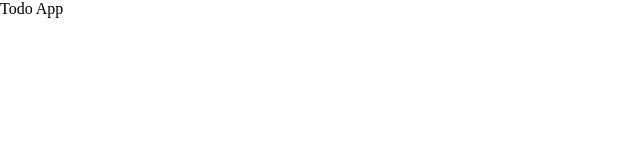
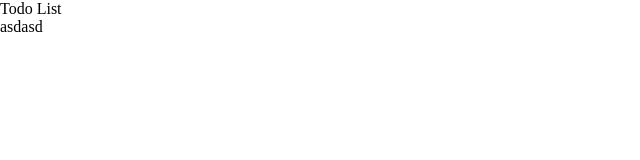
Before and after one commit to RoyBenAviv/todo-list, a React (Create React App) app: page / in a window 1280 px wide. Shown: the top 160 px of the page, without its empty margins (0-640 px from the left). Built offline with nearby package versions, Linux system fonts and the light colour scheme.

Commit message:
added react router dom, build directory changed

```diff
--- a/package.json
+++ b/package.json
@@ -10,6 +10,8 @@
     "@types/node": "^16.11.41",
     "@types/react": "^18.0.14",
     "@types/react-dom": "^18.0.5",
+    "@types/react-router-dom": "^5.3.0",
+    "react-router-dom": "^5.3.0",
     "react": "^18.2.0",
     "react-dom": "^18.2.0",
     "react-scripts": "5.0.1",
--- a/src/App.tsx
+++ b/src/App.tsx
@@ -1,11 +1,19 @@
 import React from 'react';
+import { AppHeader } from './components/AppHeader'
+import { HomePage } from './pages/HomePage'
+import { HashRouter, Switch, Route } from 'react-router-dom'
 
 const App: React.FC = () => {
   return (
     <div className="App">
-      <header className="App-header">
-      Todo App
-      </header>
+      <AppHeader />
+      <HashRouter>
+      <Switch>
+      <Route path="/">
+        {HomePage}
+      </Route>
+      </Switch>
+      </HashRouter>
     </div>
   );
 }
--- /dev/null
+++ b/src/components/AppHeader.tsx
@@ -0,0 +1,9 @@
+import React from 'react'
+
+export const AppHeader: React.FC = () => {
+    return (
+        <header>
+            Todo List
+        </header>
+    )
+}
--- /dev/null
+++ b/src/pages/HomePage.tsx
@@ -0,0 +1,10 @@
+import React from 'react'
+
+
+export const HomePage: React.FC = () => {
+        return (
+            <main>
+                asdasd
+            </main>
+        );
+}
```
Also changed, not shown: 2 other files (tests, documents, lock files or other folders).
